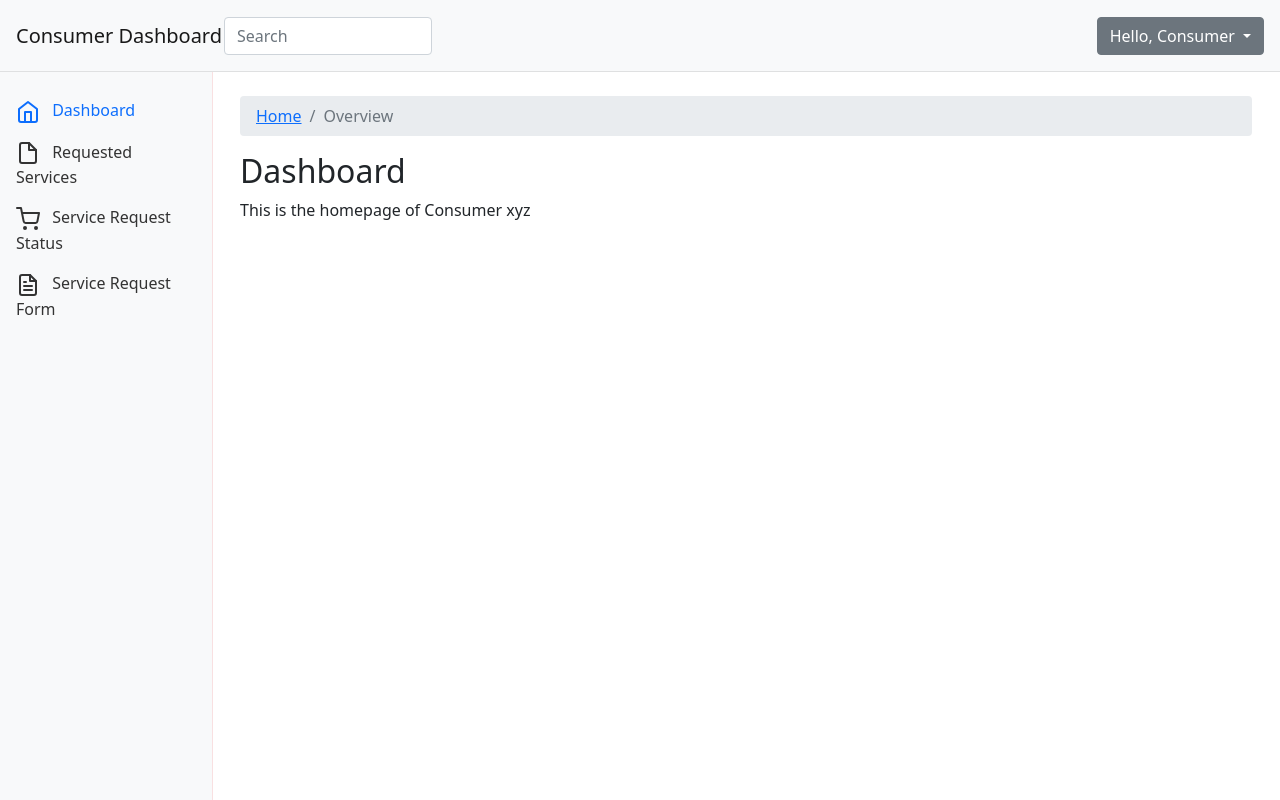
After one commit to harytha6/CloudComputing-AWS-Agile, a PHP site: page /con_demo/dashb.html in a window 1280 px wide. The commit adds this page. Run offline with PHP 8.4, Linux system fonts and the light colour scheme.

Commit message:
Dashboard code appended

```diff
--- /dev/null
+++ b/con_demo/dashb.html
@@ -0,0 +1,292 @@
+
+<!DOCTYPE html>
+<html lang="en">
+<head>
+
+<link rel="stylesheet" href="https://stackpath.bootstrapcdn.com/bootstrap/5.0.0-alpha1/css/bootstrap.min.css" integrity="sha384-r4NyP46KrjDleawBgD5tp8Y7UzmLA05oM1iAEQ17CSuDqnUK2+k9luXQOfXJCJ4I" crossorigin="anonymous">
+
+
+    <meta charset="UTF-8">
+    <meta name="viewport" content="width=device-width, initial-scale=1.0">
+    <title>Consumer Portal</title>
+    <!-- insert stylesheets here -->
+
+    <style>
+        .sidebar {
+            position: fixed;
+            top: 0;
+            bottom: 0;
+            left: 0;
+            z-index: 100;
+            padding: 90px 0 0;
+            box-shadow: inset -1px 0 0 rgba(250, 4, 4, 0.1);
+            z-index: 99;
+        }
+
+        @media (max-width: 767.98px) {
+            .sidebar {
+                top: 11.5rem;
+                padding: 0;
+            }
+        }
+
+        .navbar {
+            box-shadow: inset 0 -1px 0 rgba(0, 0, 0, .1);
+        }
+
+        @media (min-width: 767.98px) {
+            .navbar {
+                top: 0;
+                position: sticky;
+                z-index: 999;
+            }
+        }
+
+        .sidebar .nav-link {
+            color: #333;
+        }
+
+        .sidebar .nav-link.active {
+            color: #0d6efd;
+        }
+
+        .sidebar .nav-link:hover {
+            background-color: aquamarine;
+        }
+
+        .request-form-wrapper {
+            height: 100%;
+            width: 100%;
+            position: fixed;
+            left: 0;
+            top: 0;
+            background-color: white;
+            z-index: 999;
+            padding: 16px 32px;
+            transition: transform .5s ease;
+            transform: translateX(0);
+        }
+
+        .request-form-wrapper.form-hide {
+            transform: translateX(110%);
+        }
+
+        .form-head {
+            display: flex;
+            justify-content: space-between;
+            align-items: center;
+            padding-bottom: 8px;
+            border-bottom: 1px solid #ced4da;
+        }
+
+        .form-inputs {
+            padding-top: 12px;
+        }
+
+        .form-input-actions {
+            margin-top: 12px;
+            display: flex;
+            justify-content: flex-end;
+        }
+
+        .btn-mobile {
+            display: none;
+        }
+
+        @media only screen and (max-width: 600px) {
+            .request-form-wrapper {
+                padding: 16px 18px;
+                transition: transform .5s ease;
+                transform: translateY(0);
+            }
+
+            .request-form-wrapper.form-hide {
+                transform: translateY(110%);
+            }
+
+            .form__title {
+                font-size: 24px;
+            }
+
+            .btn-desktop {
+                display: none;
+            }
+
+            .btn-mobile {
+                display: block;
+            }
+        }
+    </style>
+</head>
+<script src="https://cdn.jsdelivr.net/npm/popper.js@1.16.0/dist/umd/popper.min.js" integrity="sha384-Q6E9RHvbIyZFJoft+2mJbHaEWldlvI9IOYy5n3zV9zzTtmI3UksdQRVvoxMfooAo" crossorigin="anonymous"></script>
+
+<script src="https://stackpath.bootstrapcdn.com/bootstrap/5.0.0-alpha1/js/bootstrap.min.js" integrity="sha384-oesi62hOLfzrys4LxRF63OJCXdXDipiYWBnvTl9Y9/TRlw5xlKIEHpNyvvDShgf/" crossorigin="anonymous"></script>
+
+<body>
+    <nav class="navbar navbar-light bg-light p-3">
+  <div class="d-flex col-12 col-md-3 col-lg-2 mb-2 mb-lg-0 flex-wrap flex-md-nowrap justify-content-between">
+      <a class="navbar-brand" href="#">
+          Consumer Dashboard
+      </a>
+      <button class="navbar-toggler d-md-none collapsed mb-3" type="button" data-toggle="collapse" data-target="#sidebar" aria-controls="sidebar" aria-expanded="false" aria-label="Toggle navigation">
+          <span class="navbar-toggler-icon"></span>
+      </button>
+  </div>
+  <div class="col-12 col-md-4 col-lg-2">
+      <input class="form-control form-control-dark" type="text" placeholder="Search" aria-label="Search">
+  </div>
+  <div class="col-12 col-md-5 col-lg-8 d-flex align-items-center justify-content-md-end mt-3 mt-md-0">
+
+      <div class="dropdown">
+          <button class="btn btn-secondary dropdown-toggle" type="button" id="dropdownMenuButton" data-toggle="dropdown" aria-expanded="false">
+            Hello, Consumer
+          </button>
+          <ul class="dropdown-menu" aria-labelledby="dropdownMenuButton">
+            <li><a class="dropdown-item" href="#">Settings</a></li>
+            <li><a class="dropdown-item" href="#">Messages</a></li>
+            <li><a class="dropdown-item" href="#">Sign out</a></li>
+          </ul>
+        </div>
+  </div>
+</nav>
+<div class="container-fluid">
+        <div class="row">
+            <nav id="sidebar" class="col-md-3 col-lg-2 d-md-block bg-light sidebar collapse">
+                <div class="position-sticky">
+                    <ul class="nav flex-column">
+                        <li class="nav-item">
+                          <a class="nav-link active" aria-current="page" href="#">
+                            <svg xmlns="http://www.w3.org/2000/svg" width="24" height="24" viewBox="0 0 24 24" fill="none" stroke="currentColor" stroke-width="2" stroke-linecap="round" stroke-linejoin="round" class="feather feather-home"><path d="M3 9l9-7 9 7v11a2 2 0 0 1-2 2H5a2 2 0 0 1-2-2z"></path><polyline points="9 22 9 12 15 12 15 22"></polyline></svg>
+                            <span class="ml-2">Dashboard</span>
+                          </a>
+                        </li>
+                        <li class="nav-item">
+                          <a class="nav-link" href="#">
+                            <svg xmlns="http://www.w3.org/2000/svg" width="24" height="24" viewBox="0 0 24 24" fill="none" stroke="currentColor" stroke-width="2" stroke-linecap="round" stroke-linejoin="round" class="feather feather-file"><path d="M13 2H6a2 2 0 0 0-2 2v16a2 2 0 0 0 2 2h12a2 2 0 0 0 2-2V9z"></path><polyline points="13 2 13 9 20 9"></polyline></svg>
+                            <span class="ml-2">Requested Services</span>
+                          </a>
+                        </li>
+                        <li class="nav-item">
+                          <a class="nav-link" href="Servicereq.html">
+                            <svg xmlns="http://www.w3.org/2000/svg" width="24" height="24" viewBox="0 0 24 24" fill="none" stroke="currentColor" stroke-width="2" stroke-linecap="round" stroke-linejoin="round" class="feather feather-shopping-cart"><circle cx="9" cy="21" r="1"></circle><circle cx="20" cy="21" r="1"></circle><path d="M1 1h4l2.68 13.39a2 2 0 0 0 2 1.61h9.72a2 2 0 0 0 2-1.61L23 6H6"></path></svg>
+                            <span class="ml-2">Service Request Status</span>
+                          </a>
+                        </li>
+                        <li class="nav-item js-service-request-form">
+                            <a class="nav-link">
+                                <svg xmlns="http://www.w3.org/2000/svg" width="24" height="24" viewBox="0 0 24 24" fill="none" stroke="currentColor" stroke-width="2" stroke-linecap="round" stroke-linejoin="round" class="feather feather-file-text"><path d="M14 2H6a2 2 0 0 0-2 2v16a2 2 0 0 0 2 2h12a2 2 0 0 0 2-2V8z"/><polyline points="14 2 14 8 20 8"/><line x1="16" y1="13" x2="8" y2="13"/><line x1="16" y1="17" x2="8" y2="17"/><polyline points="10 9 9 9 8 9"/></svg>
+                                <span class="ml-2">Service Request Form</span>
+                            </a>
+                        </li>
+                       </ul>
+                </div>
+            </nav>
+            <main class="col-md-9 ml-sm-auto col-lg-10 px-md-4 py-4">
+                <nav aria-label="breadcrumb">
+                    <ol class="breadcrumb">
+                        <li class="breadcrumb-item"><a href="#">Home</a></li>
+                        <li class="breadcrumb-item active" aria-current="page">Overview</li>
+                    </ol>
+                </nav>
+                <h1 class="h2">Dashboard</h1>
+                <p>This is the homepage of Consumer xyz</p>
+            </main>
+        </div>
+    </div>
+
+    <!-- Service Request form -->
+    <div class="request-form-wrapper form-hide js-request-form-wrapper">
+        <div class="form-head">
+            <h1 class="display-6 form__title">Service Request Form</h1>
+            <button class="btn btn-dark js-request-form-close btn-desktop">Close</button>
+            <button class="btn-sm btn-dark js-request-form-close btn-mobile">Close</button>
+        </div>
+        <form class="form-container js-form-container">
+            <!-- No id should be same. Change / replace at all occurrences -->
+            <div class="form-inputs">
+                <div class="mb-3 row">
+                    <label for="projectName" class="col-sm-2 col-form-label">Project Name:</label>
+                    <div class="col-sm-10">
+                        <input id="projectName" class="form-control" type="text" placeholder="Project Name" />
+                    </div>
+                </div>
+                <div class="mb-3 row">
+                    <label for="projectRole" class="col-sm-2 col-form-label">Project Role:</label>
+                    <div class="col-sm-10">
+                        <input id="projectRole" class="form-control" type="text" placeholder="Project Role" />
+                    </div>
+                </div>
+                <div class="mb-3 row">
+                    <label for="location" class="col-sm-2 col-form-label">Location:</label>
+                    <div class="col-sm-10">
+                        <input id="location" class="form-control" type="text" placeholder="Location" />
+                    </div>
+                </div>
+                <div class="mb-3 row">
+                    <label for="duration" class="col-sm-2 col-form-label">Duration:</label>
+                    <div class="col-sm-10">
+                        <input id="duration" class="form-control" type="text" placeholder="Duration" />
+                    </div>
+                </div>
+                <div class="mb-3 row">
+                    <label for="comments" class="col-sm-2 col-form-label">Comments:</label>
+                    <div class="col-sm-10">
+                        <textarea id="comments" class="form-control" type="text" placeholder="Comments" rows="3"></textarea>
+                    </div>
+                </div>
+                <div class="form-input-actions">
+                    <div id="actionButtons">
+                        <button class="btn btn-secondary js-reset-service-form">Reset</button>
+                        <button class="btn btn-primary">Submit</button>
+                    </div>
+                </div>
+            </div>
+        </form>
+    </div>
+
+    <script>
+        var requestForm, requestFormOpen, requestFormClose, requestFormClasses, resetFormButton;
+
+        function _init() {
+            requestForm = document.querySelector('.js-request-form-wrapper');
+            requestFormOpen = document.querySelector('.js-service-request-form');
+            requestFormClose = requestForm.querySelectorAll('.js-request-form-close');
+            requestFormClasses = requestForm.classList;
+            resetFormButton = requestForm.querySelector('.js-reset-service-form');
+            requestFormFields = requestForm.querySelectorAll('.js-form-container input');
+        }
+
+        // Method to open service request form.
+        function openServiceRequestForm() {
+            if(requestFormOpen !== undefined || requestFormOpen !== null) {
+                requestFormOpen.addEventListener('click', function() {
+                    requestFormClasses.contains('form-hide') && requestFormClasses.remove('form-hide');
+                });
+            }
+
+            if(requestFormClose !== undefined || requestFormClose !== null) {
+                requestFormClose.forEach(element => {
+                    element.addEventListener('click', function() {
+                        !requestFormClasses.contains('form-hide') && requestFormClasses.add('form-hide');
+                        resetInputFields();
+                    });
+                });
+            }
+        }
+
+        // Function to reset input fields
+        function resetInputFields() {
+            resetFormButton.addEventListener('click', function() {
+                for(var i = 0 ; i < requestFormFields.length ; i++) {
+                    requestFormFields[i].value =  '';
+                }
+            });
+        }
+
+        _init();
+        openServiceRequestForm();
+        resetInputFields();
+
+    </script>
+</body>
+</html>
--- a/con_demo/index.php
+++ b/con_demo/index.php
@@ -7,7 +7,7 @@ session_start();
 error_reporting(0);
 
 if (isset($_SESSION["user_id"])) {
-  header("Location: welcome.php");
+  header("Location: dashb.html");
 }
 
 if (isset($_POST["signup"])) {
@@ -75,7 +75,7 @@ if (isset($_POST["signin"])) {
   if (mysqli_num_rows($check_email) > 0) {
     $row = mysqli_fetch_assoc($check_email);
     $_SESSION["user_id"] = $row['id'];
-    header("Location: welcome.php");
+    header("Location: dashb.html");
   } else {
     echo "<script>alert('Login details is incorrect. Please try again.');</script>";
   }
```
